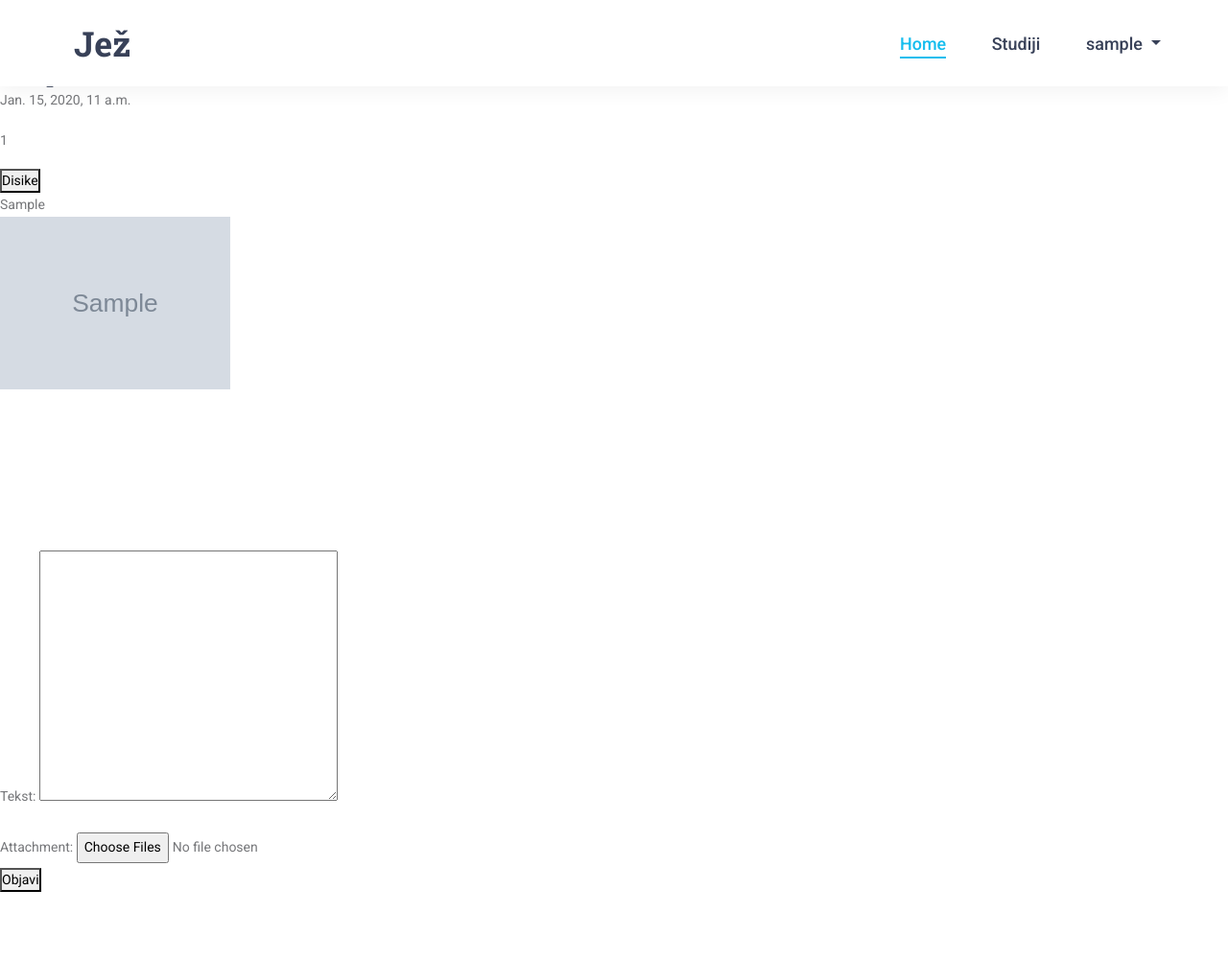
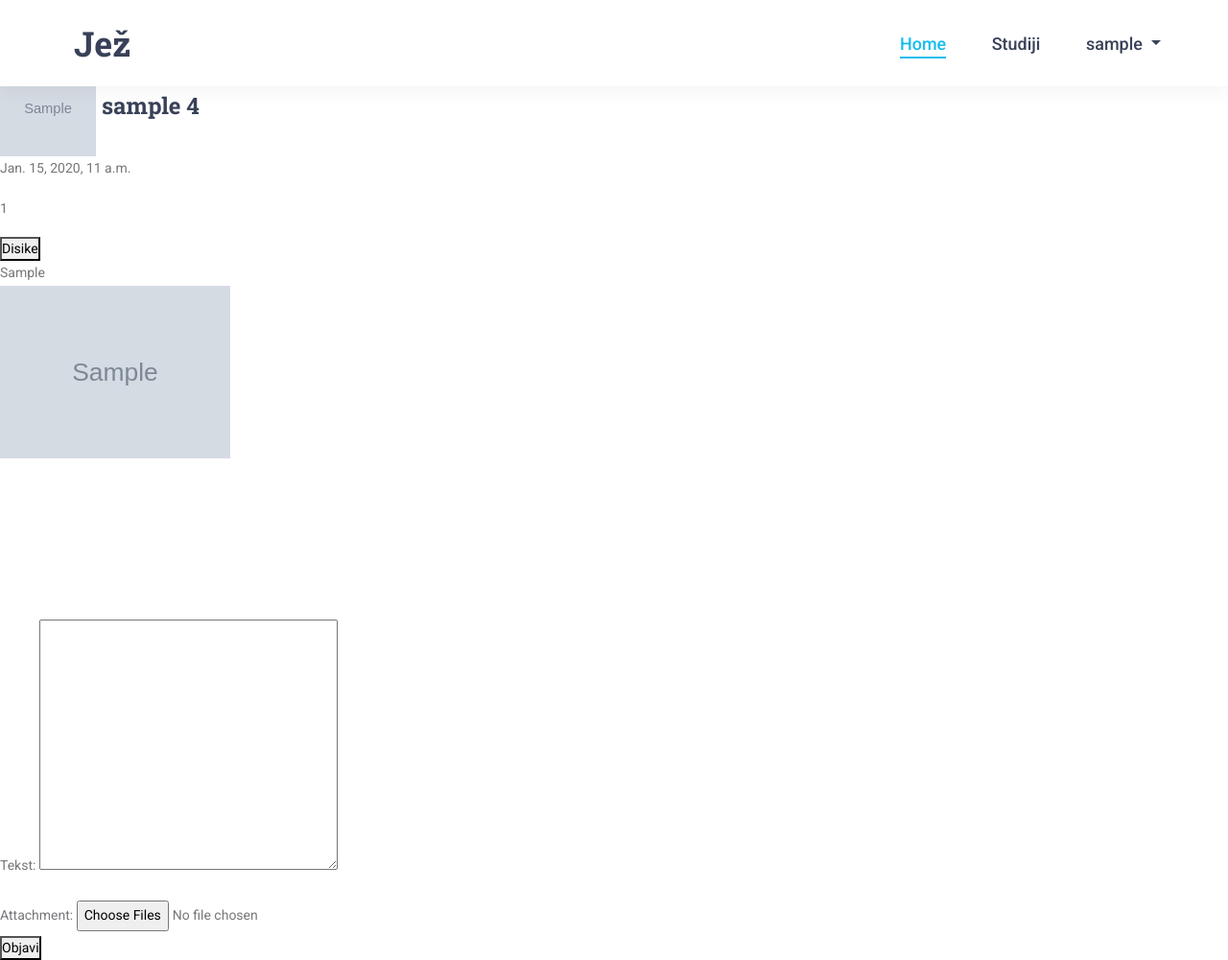
Before and after one commit to nsamardzic13/jez, a Django app: a page that uses objava/templates/objava/post.html in a window 1280 px wide. Shown: the whole page at 96% size. Before the commit the page ends 930 px from the top, so only its background shows below. Run offline with Django 3.2, Linux system fonts and the light colour scheme; a user stored in the database is signed in; tables that the repository leaves empty hold one stand-in row (values such as "Sample post"); grey boxes marked "Sample" are stand-in pictures; some libraries are stand-ins or nearby versions.

Commit message:
Profile photo in Objava

```diff
--- a/objava/templates/objava/post.html
+++ b/objava/templates/objava/post.html
@@ -8,7 +8,7 @@
     {% for obj in sve_objave %}
         {% csrf_token %}
         {% if prethodna_objava != obj.objava.objava_id %}
-            <h3>{{ obj.getusername }} {{ student.stars }}</h3> <p>{{obj.getdate}}</p> <p>{{ obj.getlikes }}</p>
+            <h3><img src="{{ student.profile_image.url }}" width="100" height="100"> {{ obj.getusername }} {{ student.stars }}</h3> <p>{{obj.getdate}}</p> <p>{{ obj.getlikes }}</p>
             <!--samo jedan like/unlike botun po tekstu SKRATI KONJU-->
             <form action="{% url 'objava:like' %}" method="post">
                 {% csrf_token %}
```
